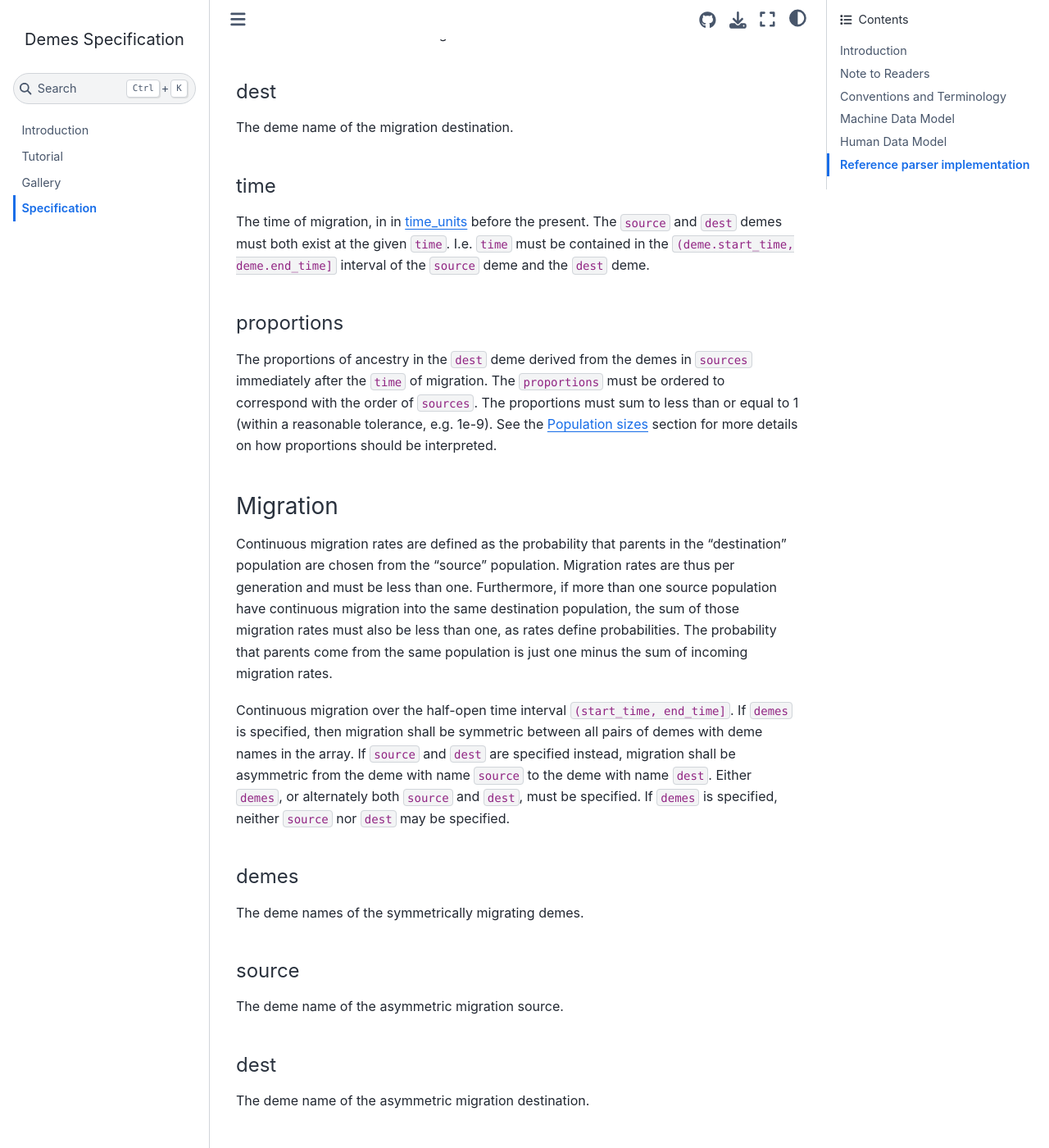
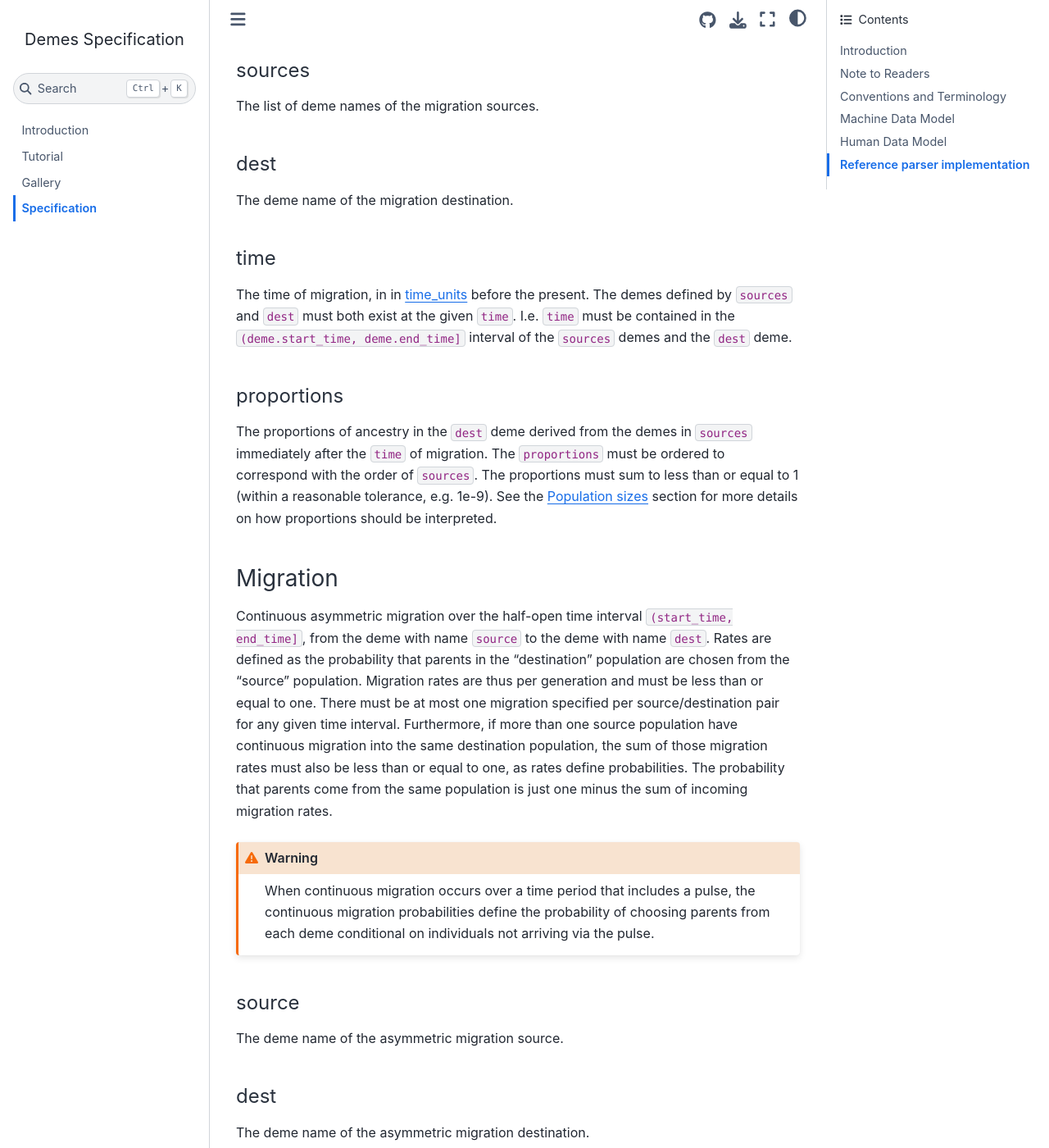
Before and after one commit to popsim-consortium/demes-spec, a Jupyter Book: the page built from docs/specification.md, in a window 1280 px wide and 1400 px high, scrolled down 7363 px. Shown: the whole window at 82% size. Built offline with Jupyter Book 1.0.4 settings and Sphinx 7.4.7 and the Sphinx Book theme 1.1.4, drawn with Linux system fonts in a browser that asks for light colours; some of the changed text lies outside the part shown.

Commit message:
MDM spec text + cleanups
Closes #37.
Closes #91.
Also removes some text that applies to the HDM, not the MDM.

```diff
--- a/docs/specification.md
+++ b/docs/specification.md
@@ -166,12 +170,12 @@ SHOULD be one of "generations" or "years".
 
 #### generation_time
 The number by which times must be divided, to convert them to have
-  units of generations. Unless ``time_units`` are ``generations``,
-  the ``generation_time`` MUST be specified.
+units of generations.
+Hence ``generation_time`` uses the same time units specified by ``time_units``.
 
 #### demes
 The list of {ref}`demes<sec_spec_mdm_deme>` in the model.
-  At least one deme MUST be specified.
+At least one deme MUST be specified.
 
 #### pulses
 The list of {ref}`pulses <sec_spec_mdm_pulse>` in the model.
@@ -212,8 +216,8 @@ defined as the ``end_time`` of the deme's last epoch.
 
 #### name
 A string identifier for a deme, which MUST be unique among all demes in a document.
-  Must be a valid
-  [python identifier](https://docs.python.org/3/reference/lexical_analysis.html#identifiers)
+Must be a valid
+[python identifier](https://docs.python.org/3/reference/lexical_analysis.html#identifiers)
 
 #### description
 A concise description of the deme.
@@ -221,10 +225,9 @@ A concise description of the deme.
 (sec_spec_mdm_deme_ancestors)=
 
 #### ancestors
-The ancestors of the deme at the start of the deme's first epoch.
-May be omitted if the deme has no ancestors in the graph.
-If two or more ancestors are specified, the ``proportions``
-must also be specified, and the ``start_time`` must be defined.
+The list of ancestors of the deme at the start of the deme's first epoch.
+May be an empty list if the deme has no ancestors in the graph,
+in which case the ``start_time`` must be infinite.
 Each ancestor must be in the graph, and each ancestor must be
 specified only once. A deme must not be one of its own ancestors.
 
@@ -233,8 +236,6 @@ specified only once. A deme must not be one of its own ancestors.
 #### proportions
 The proportions of ancestry derived from each of the ``ancestors``
 at the start of the deme's first epoch.
-The ``proportions`` may be omitted if there are no ancestors, or if
-there is only one ancestor.
 The ``proportions`` must be ordered to correspond with the
 order of ``ancestors``. The proportions must sum to 1 (within a
 reasonable tolerance, e.g. 1e-9). See the
@@ -264,7 +265,8 @@ There MUST be at least one epoch.
 
 A deme-specific period of time spanning the half-open interval
 ``(start_time, end_time]``, in which a fixed set of population parameters
-apply. The epoch's ``start_time`` is defined as the ``end_time`` of the
+apply. The epoch's ``start_time`` is implicit (there is no ``start_time``
+epoch property), but for convenience we define it as the ``end_time`` of the
 previous epoch, or the deme's ``start_time`` if it is the first epoch.
 
 Each epoch specifies the {ref}`population size<sec_spec_mdm_population_sizes>`
@@ -276,7 +278,7 @@ Epochs can also
 specify parameters for nonrandom mating, such as selfing or cloning rates,
 which give the probability that offspring are generated from one generation to
 the next by self-fertilisation or cloning of an individual. Selfing and cloning
-rates take values between zero and one, and their sum must be less than one.
+rates take values between zero and one.
 
 #### end_time
 The most recent {ref}`time<sec_spec_mdm_time>` of the epoch,
@@ -303,7 +305,7 @@ FIXME DEFINE ME
 ### Pulse
 
 An instantaneous pulse of migration at ``time``, from a list of source demes
-(``sources``) into the ``dest`` deme.
+(``sources``) into the destination deme (``dest``).
 
 Pulse
 migration events specify the instantaneous replacement of a given fraction of
@@ -321,10 +323,10 @@ The deme name of the migration destination.
 #### time
 The time of migration, in
 in {ref}`sec_spec_mdm_time_units` before the present.
-The ``source`` and ``dest`` demes must both exist at the given
+The demes defined by ``sources`` and ``dest`` must both exist at the given
 ``time``.  I.e. ``time`` must be contained in the
-``(deme.start_time, deme.end_time]`` interval of the ``source``
-deme and the ``dest`` deme.
+``(deme.start_time, deme.end_time]`` interval of the ``sources``
+demes and the ``dest`` deme.
 
 #### proportions
 The proportions of ancestry in the ``dest`` deme derived from the demes
@@ -340,26 +342,26 @@ how proportions should be interpreted.
 
 ### Migration
 
-Continuous migration
-rates are defined as the probability that parents in the "destination"
+Continuous asymmetric migration over the half-open time interval
+``(start_time, end_time]``, from the deme with name ``source`` to the
+deme with name ``dest``.
+Rates are defined as the probability that parents in the "destination"
 population are chosen from the "source" population.  Migration rates are thus
-per generation and must be less than one. Furthermore, if more than one source
+per generation and must be less than or equal to one.
+There must be at most one migration specified per source/destination pair
+for any given time interval.
+Furthermore, if more than one source
 population have continuous migration into the same destination population, the
-sum of those migration rates must also be less than one, as rates define
+sum of those migration rates must also be less than or equal to one, as rates define
 probabilities. The probability that parents come from the same population is
 just one minus the sum of incoming migration rates.
 
+:::{warning}
+When continuous migration occurs over a time period that includes a pulse,
+the continuous migration probabilities define the probability of choosing
+parents from each deme conditional on individuals not arriving via the pulse.
+:::
 
-Continuous migration over the half-open time interval ``(start_time, end_time]``.
-If ``demes`` is specified, then migration shall be symmetric between all
-pairs of demes with deme names in the array. If ``source`` and ``dest`` are
-specified instead, migration shall be asymmetric from the deme with name
-``source`` to the deme with name ``dest``. Either ``demes``, or alternately
-both ``source`` and ``dest``, must be specified. If ``demes`` is specified,
-neither ``source`` nor ``dest`` may be specified.
-
-#### demes
-The deme names of the symmetrically migrating demes.
 
 #### source
 The deme name of the asymmetric migration source.
@@ -373,8 +375,6 @@ in {ref}`sec_spec_mdm_time_units` before the present.
 The ``start_time`` must be contained in the
 ``[deme.start_time, deme.end_time)`` interval of the ``source`` deme
 and the ``dest`` deme.
-If not specified, the migration ``start_time`` shall be the minimum
-``deme.start_time`` of the ``source`` deme and the ``dest`` deme.
 
 #### end_time
 The time at which migration stops,
@@ -382,8 +382,6 @@ in {ref}`sec_spec_mdm_time_units` before the present.
 The ``end_time`` must be contained in the
 ``(deme.start_time, deme.end_time]`` interval of the ``source`` deme
 and the ``dest`` deme.
-If not specified, the migration ``end_time`` shall be the maximum
-``deme.end_time`` of the ``source`` deme and the ``dest`` deme.
 
 #### rate
 The rate of migration per generation.
```
Also changed, not shown: other parts of docs/specification.md (+5 -1 lines).
